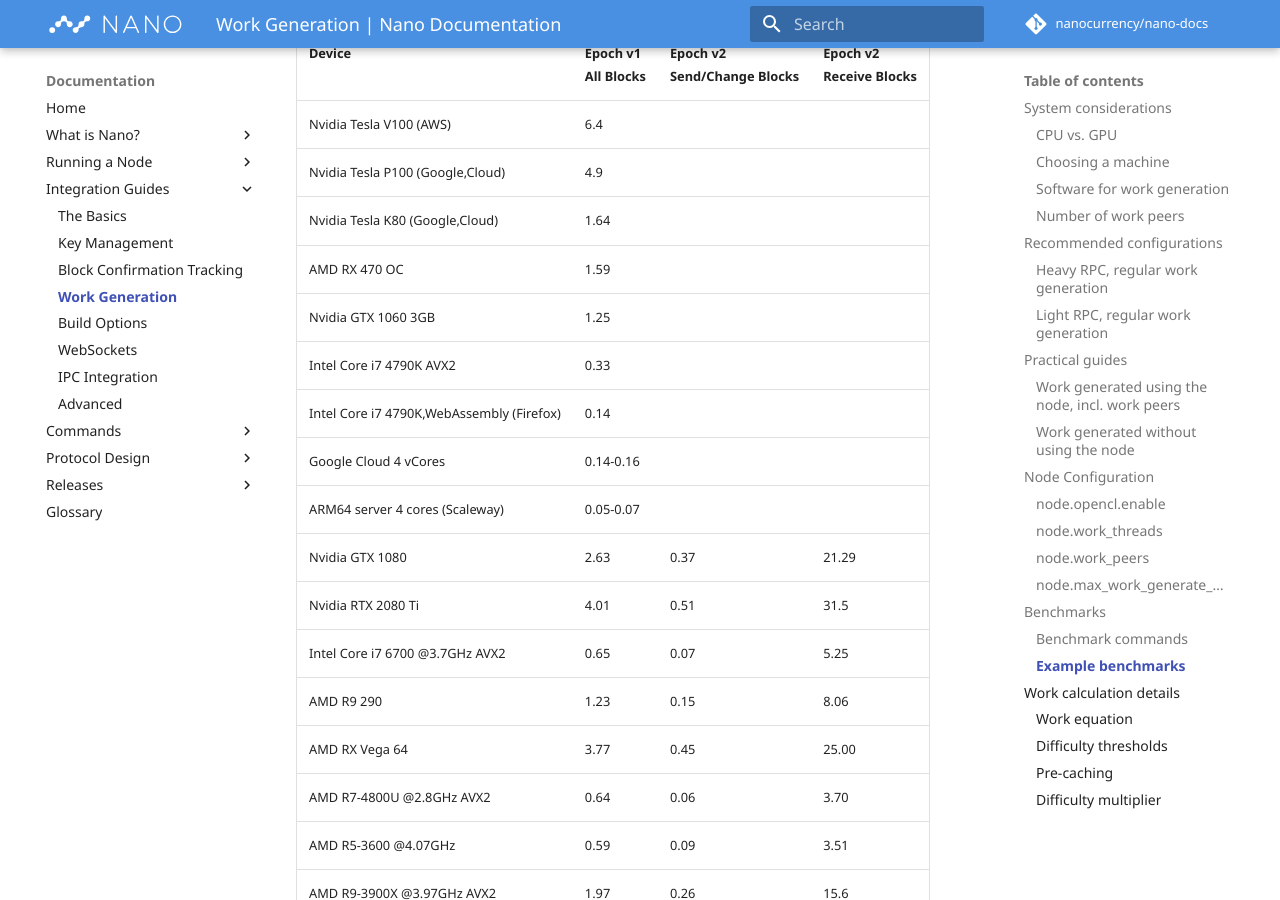
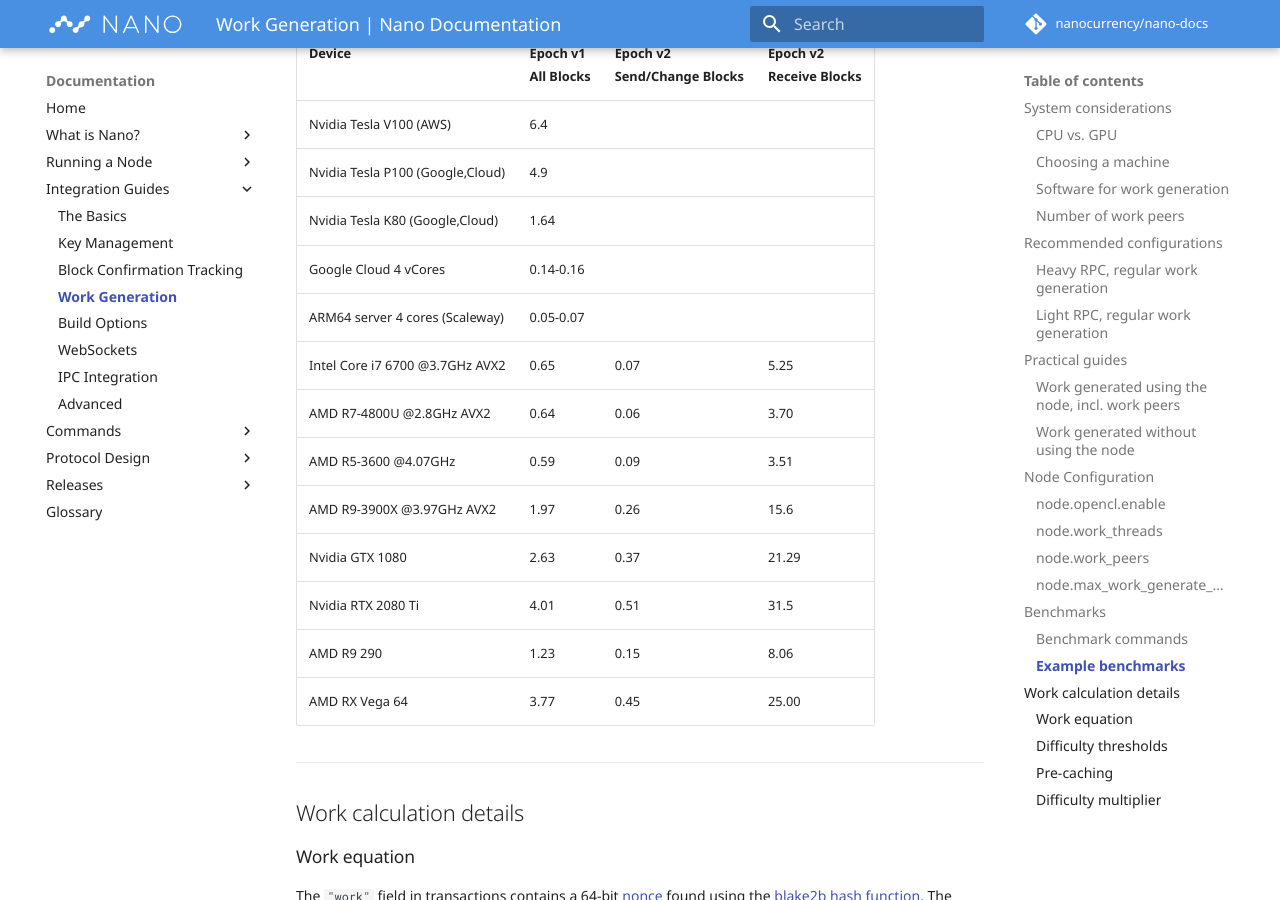
Before and after one commit to nanocurrency/nano-docs, an MkDocs documentation site: the page built from docs/integration-guides/work-generation.md, in a window 1280 px wide and 900 px high, scrolled down 6859 px. Built offline with MkDocs 1.6.1 and Material for MkDocs 9.7.7, drawn with Linux system fonts in a browser that asks for light colours; formulas are drawn with MathJax 3; comment, search, counter and statistics services are not loaded.

Commit message:
Remove legacy benchmarks missing info and re-order

```diff
--- a/docs/integration-guides/work-generation.md
+++ b/docs/integration-guides/work-generation.md
@@ -174,20 +174,16 @@
 | Nvidia Tesla V100 (AWS) | 6.4 | | |
 | Nvidia Tesla P100 (Google,Cloud) | 4.9 | | |
 | Nvidia Tesla K80 (Google,Cloud) | 1.64 | | |
-| AMD RX 470 OC | 1.59 | | |
-| Nvidia GTX 1060 3GB | 1.25 | | |
-| Intel Core i7 4790K AVX2 | 0.33 | | |
-| Intel Core i7 4790K,WebAssembly (Firefox) | 0.14 | | |
 | Google Cloud 4 vCores | 0.14-0.16 | | |
 | ARM64 server 4 cores (Scaleway) | 0.05-0.07 | | |
-| Nvidia GTX 1080 | 2.63 | 0.37 | 21.29 |
-| Nvidia RTX 2080 Ti | 4.01 | 0.51 | 31.5 |
 | Intel Core i7 6700 @3.7GHz AVX2 | 0.65 | 0.07 | 5.25 |
-| AMD R9 290 | 1.23 | 0.15 | 8.06 |
-| AMD RX Vega 64 | 3.77 | 0.45 | 25.00 |
 | AMD R7-4800U @2.8GHz AVX2 | 0.64 | 0.06 | 3.70 |
 | AMD R5-3600 @4.07GHz | 0.59 | 0.09 | 3.51 |
 | AMD R9-3900X @3.97GHz AVX2 | 1.97 | 0.26 | 15.6 |
+| Nvidia GTX 1080 | 2.63 | 0.37 | 21.29 |
+| Nvidia RTX 2080 Ti | 4.01 | 0.51 | 31.5 |
+| AMD R9 290 | 1.23 | 0.15 | 8.06 |
+| AMD RX Vega 64 | 3.77 | 0.45 | 25.00 |
 
 ---
 
```
